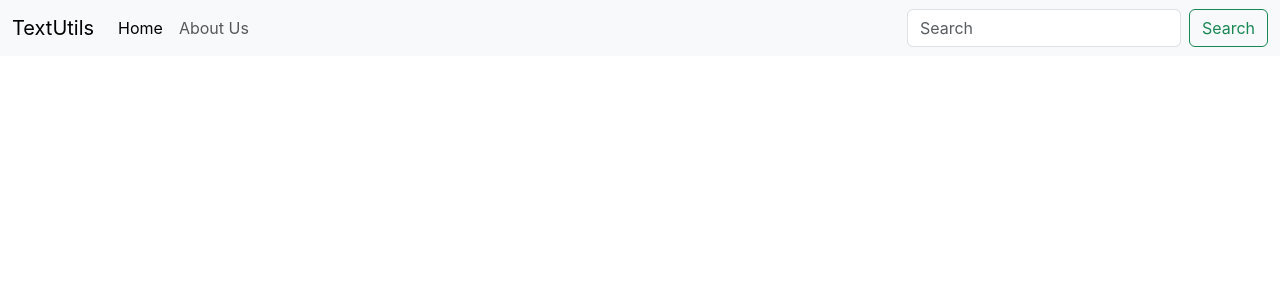
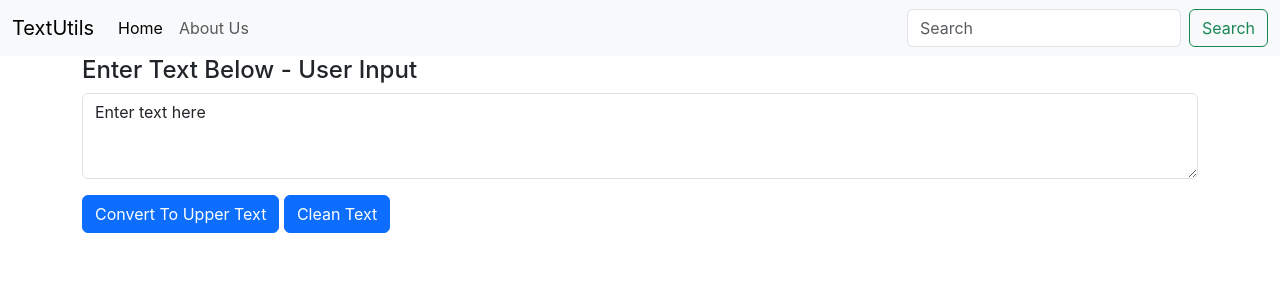
Before and after one commit to AnuragSPDev/ReactJS_Text_Utils, a React (Create React App) app: page / in a window 1280 px wide. Shown: the top 300 px of the page. Built offline with nearby package versions, Linux system fonts and the light colour scheme.

Commit message:
Understanding State & Handling Events in React

```diff
--- a/src/App.js
+++ b/src/App.js
@@ -1,6 +1,7 @@
 // import logo from './logo.svg';
 import './App.css';
 import Navbar from './components/Navbar';
+import Textform from './components/Textform';
 import PropTypes from 'prop-types'
 
 
@@ -24,6 +25,7 @@ function App() {
     // </div>
     <>
       <Navbar title='TextUtils' about='About Us' />
+      <Textform heading='User Input'/>
     </>
   );
 }
@@ -38,4 +40,12 @@ Navbar.defaultProps = {
   about: 'About',
 }
 
+Textform.propTypes = {
+  heading: PropTypes.string.isRequired
+}
+
+Textform.defaultProps = {
+  heading: 'Please Enter User Input Below'
+}
+
 export default App;
--- /dev/null
+++ b/src/components/Textform.js
@@ -0,0 +1,30 @@
+import React, { useState } from 'react'
+
+export default function Textform(props) {
+
+    const handleOnChange = (event) => {
+        setText(event.target.value);
+    }
+
+    const handleOnClick = () => {
+        setText(text.toUpperCase());
+    }
+
+    const handleCleanClick = () => {
+        setText('');
+    }
+
+    // Declare a new state variable
+    const [text, setText] = useState('Enter text here');
+
+    return (
+        <div className='container'>
+            <div className="mb-3">
+                <h4>Enter Text Below - {props.heading}</h4>
+                <textarea className="form-control" value={text} onChange={handleOnChange} id="myBox" rows="3"></textarea>
+            </div>
+            <button className="btn btn-primary" onClick={handleOnClick}>Convert To Upper Text</button>&nbsp;
+            <button className="btn btn-primary" onClick={handleCleanClick}>Clean Text</button>
+        </div>
+    )
+}
```
